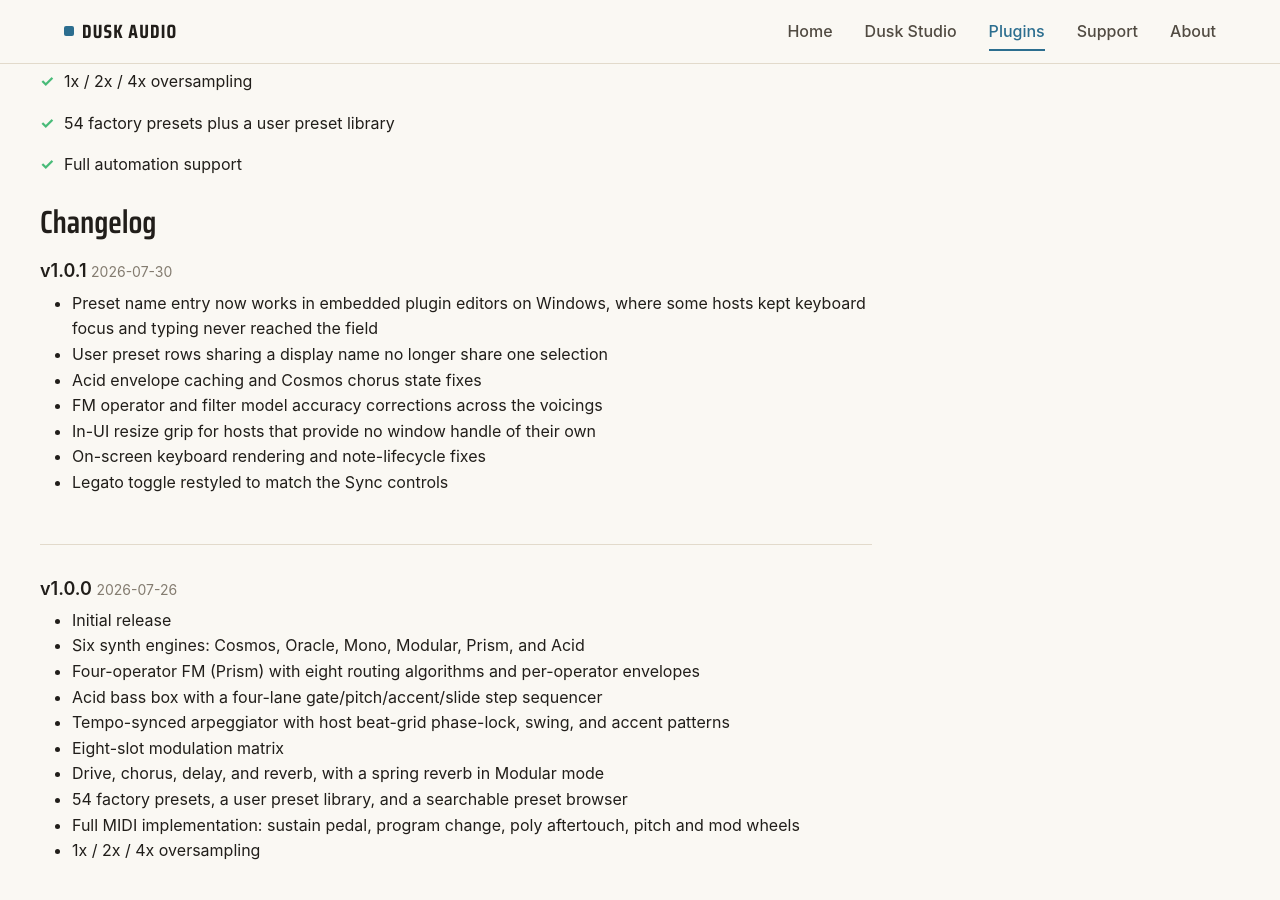
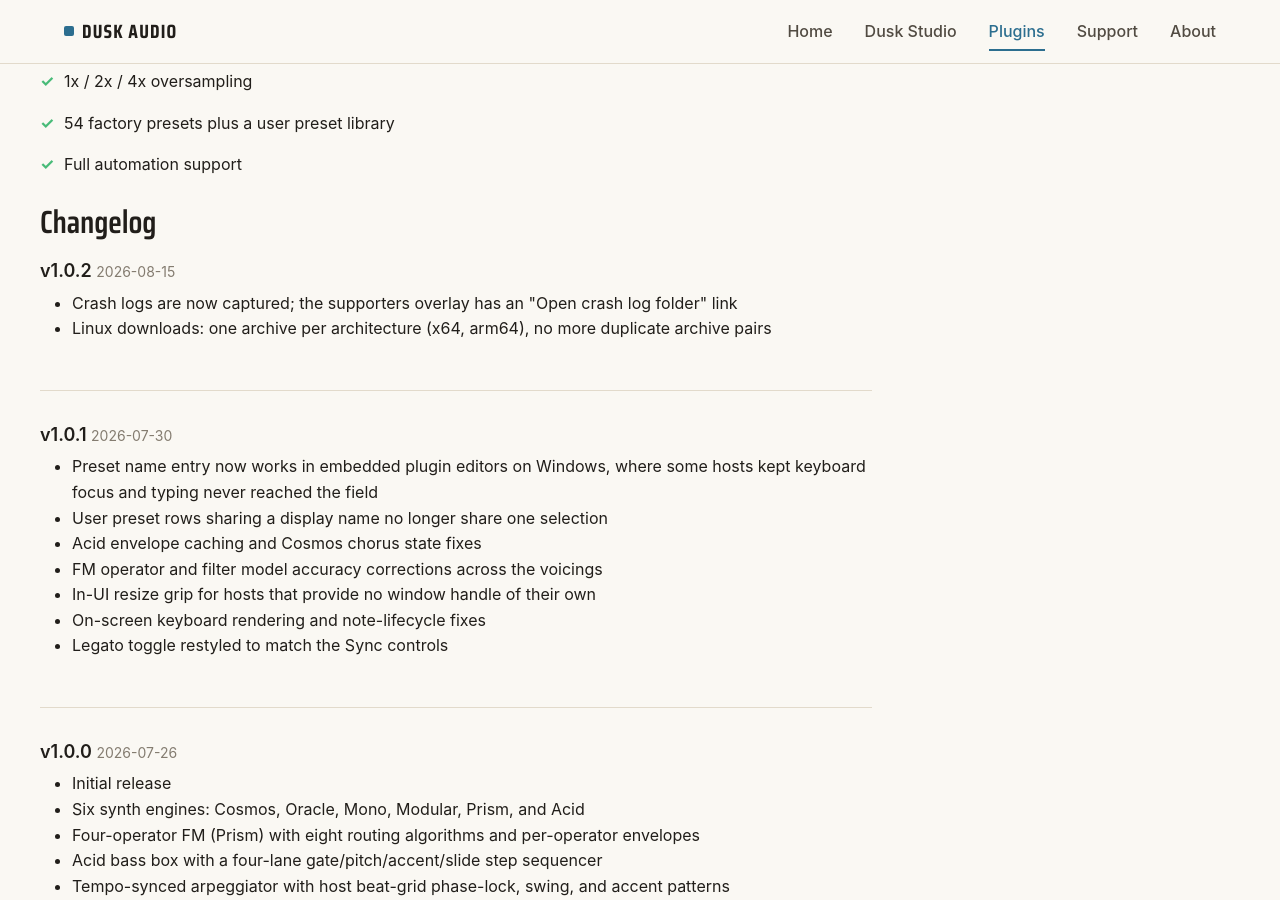
Before and after one commit to dusk-audio/dusk-audio.github.io, a Jekyll site: the page built from _plugins/sunset-circuits.md, in a window 1280 px wide and 900 px high, scrolled down 2708 px. Built offline with Jekyll 4.4.1, drawn with Linux system fonts in a browser that asks for light colours; some of the changed text lies outside the part shown.

Commit message:
Update TapeMachine 2, Tape Echo 2, Sunset Circuits to v1.0.6/v1.0.2/v1.0.2
Crash-log capture and single-archive-per-arch Linux downloads; clarifies
x64 (Intel/AMD) vs arm64 (ARM) in each plugin's requirements.

```diff
--- a/_data/plugins.yml
+++ b/_data/plugins.yml
@@ -72,7 +72,7 @@
     the hardware units' classic settings. Completely free.
   status: released
   featured: true
-  version: "1.0.5"
+  version: "1.0.6"
   released: "2026-07-15"
 - name: Groovemind
   slug: groovemind
@@ -112,7 +112,7 @@
     presets and a user preset library. Completely free.
   status: released
   featured: true
-  version: 1.0.1
+  version: 1.0.2
   released: "2026-07-26"
 - name: Convolution Reverb
   slug: convolution-reverb
@@ -132,5 +132,5 @@
     panning. Completely free.
   status: released
   featured: true
-  version: "1.0.1"
+  version: "1.0.2"
   released: "2026-08-04"
--- a/_plugins/sunset-circuits.md
+++ b/_plugins/sunset-circuits.md
@@ -4,7 +4,7 @@
 slug: sunset-circuits
 tagline: Six vintage synth circuits in one instrument
 description: "Six classic synthesizers in one instrument: a stable-tuned DCO poly, a self-oscillating analog five-voice with poly-mod, an aggressive mono, a patchable semi-modular with spring reverb, a four-operator FM engine with eight algorithms, and a screaming acid bass box with a step sequencer. 54 factory presets. Free VST3, CLAP, LV2, and AU plugin for Linux, Windows, and macOS."
-version: "1.0.1"
+version: "1.0.2"
 screenshot: /assets/images/plugins/sunset-circuits-cosmos.png
 gallery:
   - src: /assets/images/plugins/sunset-circuits-cosmos.png
@@ -52,12 +52,18 @@
 requirements:
   - "Linux x86_64: glibc 2.31 or newer (Ubuntu 20.04+, Debian 11+, Fedora 34+)"
   - "Linux arm64: glibc 2.35 or newer (Ubuntu 22.04+, Debian 12+)"
+  - "Linux downloads: x64 is for Intel/AMD PCs; arm64 is for ARM systems"
   - "Windows: Windows 10 or later"
   - "macOS: macOS 10.15 (Catalina) or later, Intel and Apple Silicon"
   - "64-bit DAW with VST3, CLAP, LV2, or AU support"
   - "Sample rates: 44.1kHz to 192kHz"
 
 changelog:
+  - version: "1.0.2"
+    date: "2026-08-15"
+    changes:
+      - Crash logs are now captured; the supporters overlay has an "Open crash log folder" link
+      - "Linux downloads: one archive per architecture (x64, arm64), no more duplicate archive pairs"
   - version: "1.0.1"
     date: "2026-07-30"
     changes:
--- a/_plugins/tape-echo-2.md
+++ b/_plugins/tape-echo-2.md
@@ -4,7 +4,7 @@
 slug: tape-echo-2
 tagline: Three-Head Tape Delay with Spring Reverb
 description: A three-head tape echo and spring reverb modeled end to end, with 12 echo modes, mechanical head timing, tape age, splice dropout, and regeneration that runs into self-oscillation. Free AU, VST3, CLAP, and LV2 plugin for Linux, Windows, and macOS.
-version: "1.0.1"
+version: "1.0.2"
 screenshot: /assets/images/plugins/tape-echo-2-screenshot.png
 
 features:
@@ -31,12 +31,18 @@
 
 requirements:
   - "Linux: glibc 2.31+ (Ubuntu 20.04+, Debian 11+, Fedora 34+)"
+  - "Linux downloads: x64 is for Intel/AMD PCs; arm64 is for ARM systems"
   - "macOS: macOS 10.13 (High Sierra) or later"
   - "Windows: Windows 10 or later"
   - "64-bit DAW with AU, VST3, CLAP, or LV2 support"
   - "Sample rates: 44.1 kHz to 192 kHz"
 
 changelog:
+  - version: "1.0.2"
+    date: "2026-08-15"
+    changes:
+      - Crash logs are now captured; the supporters overlay has an "Open crash log folder" link
+      - "Linux downloads: one archive per architecture (x64, arm64), no more duplicate archive pairs"
   - version: "1.0.1"
     date: "2026-08-13"
     changes:
--- a/_plugins/tapemachine-2.md
+++ b/_plugins/tapemachine-2.md
@@ -33,12 +33,18 @@
 
 requirements:
   - "Linux: glibc 2.31+ (Ubuntu 20.04+, Debian 11+, Fedora 34+)"
+  - "Linux downloads: x64 is for Intel/AMD PCs; arm64 is for ARM systems"
   - "macOS: macOS 10.13 (High Sierra) or later"
   - "Windows: Windows 10 or later"
   - "64-bit DAW with AU, VST3, CLAP, or LV2 support"
   - "Sample rates: 44.1 kHz to 192 kHz"
 
 changelog:
+  - version: "1.0.6"
+    date: "2026-08-15"
+    changes:
+      - Crash logs are now captured; the supporters overlay has an "Open crash log folder" link
+      - "Linux downloads: one archive per architecture (x64, arm64), no more duplicate archive pairs"
   - version: "1.0.5"
     date: "2026-08-13"
     changes:
```
Also changed, not shown: other parts of _plugins/tapemachine-2.md (+1 -1 lines), 4 other files.
